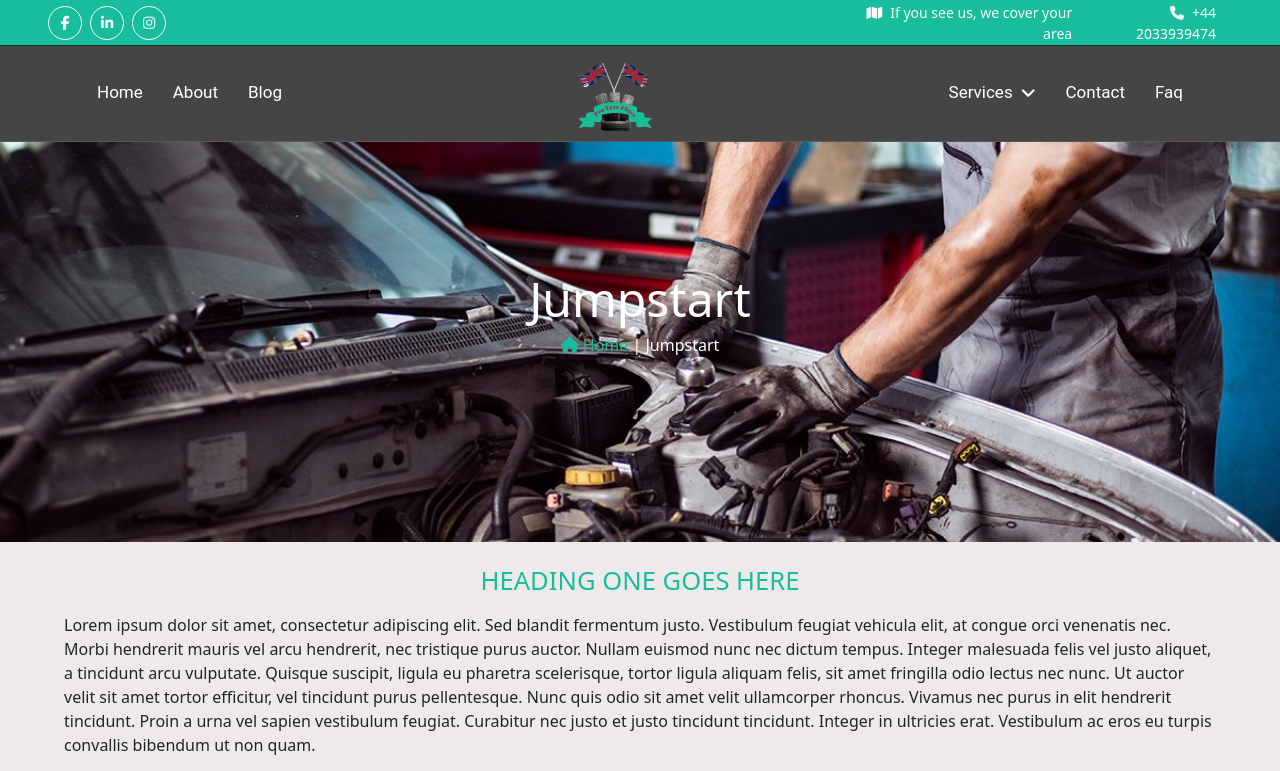
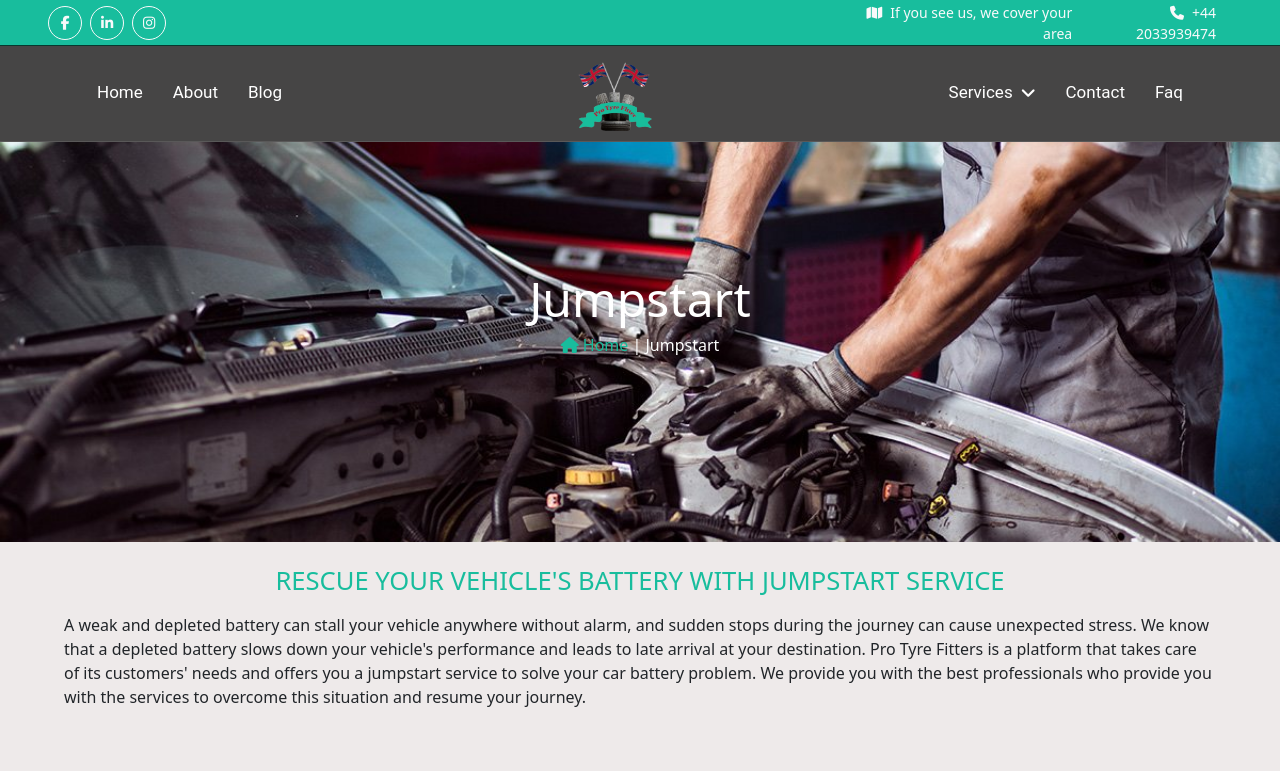
Before and after one commit to Mehwishmushtaq/MrTyreFitter, a React (Vite) app: page /services/jumpstart in a window 1280 px wide. Shown: the top 771 px of the page. Built offline with nearby package versions, Linux system fonts and the light colour scheme.

Commit message:
Update JumpStart.jsx

```diff
--- a/src/JumpStart.jsx
+++ b/src/JumpStart.jsx
@@ -14,20 +14,37 @@ const JumpStart = () => {
         imgFive="/images/img-11.jpg"
         // Text
         pageTitle="Jumpstart"
-        headingOne="heading one goes here"
-        headingTwo="heading two goes here"
-        headingThree="heading three goes here"
-        headingFour="heading four goes here"
-        headingFive="heading five goes here"
-        paraOne="Lorem ipsum dolor sit amet, consectetur adipiscing elit. Sed blandit fermentum justo. Vestibulum feugiat vehicula elit, at congue orci venenatis nec. Morbi hendrerit mauris vel arcu hendrerit, nec tristique purus auctor. Nullam euismod nunc nec dictum tempus. Integer malesuada felis vel justo aliquet, a tincidunt arcu vulputate. Quisque suscipit, ligula eu pharetra scelerisque, tortor ligula aliquam felis, sit amet fringilla odio lectus nec nunc. Ut auctor velit sit amet tortor efficitur, vel tincidunt purus pellentesque. Nunc quis odio sit amet velit ullamcorper rhoncus. Vivamus nec purus in elit hendrerit tincidunt. Proin a urna vel sapien vestibulum feugiat. Curabitur nec justo et justo tincidunt tincidunt. Integer in ultricies erat. Vestibulum ac eros eu turpis convallis bibendum ut non quam."
-        paraTwo="Lorem ipsum dolor sit amet consectetur, adipisicing elit. Ducimus eveniet, praesentium consectetur, temporibus assumenda eius maiores possimus explicabo quos officiis dolorum quod? Vitae harum delectus porro perspiciatis architecto ipsum sed.
-        Suscipit architecto rem voluptatibus quibusdam provident. Error excepturi sunt perspiciatis earum accusantium, cum blanditiis eius similique vero pariatur. Ea debitis explicabo accusamus molestiae ullam unde sunt provident saepe voluptatum animi?
-        Et nulla saepe quis esse ad ut, ea quod earum illum labore sint dolor velit reiciendis voluptatum, nihil quia corrupti, explicabo sit ex rem suscipit! Mollitia voluptatibus iste ab ex."
-        paraThree="Lorem ipsumi dolor sit amet, consectetur adipiscing elit. Sed blandit fermentum justo. Vestibulum feugiat vehicula elit, at congue orci venenatis nec. Morbi hendrerit mauris vel arcu hendrerit, nec tristique purus auctor. Nullam euismod nunc nec dictum tempus. Integer malesuada felis vel justo aliquet, a tincidunt arcu vulputate."
-        paraFour="Lorem ipsum dolor sit amet, consectetur adipiscing elit. Sed blandit fermentum justo. Vestibulum feugiat vehicula elit, at congue orci venenatis nec. Morbi hendrerit mauris vel arcu hendrerit, nec tristique purus auctor. Nullam euismod nunc nec dictum tempus. Integer malesuada felis vel justo aliquet, a tincidunt arcu vulputate."
-        paraFive="Lorem ipsum dolor sit amet consectetur, adipisicing elit. Ducimus eveniet, praesentium consectetur, temporibus assumenda eius maiores possimus explicabo quos officiis dolorum quod? Vitae harum delectus porro perspiciatis architecto ipsum sed.
-        Suscipit architecto rem voluptatibus quibusdam provident. Error excepturi sunt perspiciatis earum accusantium, cum blanditiis eius similique vero pariatur. Ea debitis explicabo accusamus molestiae ullam unde sunt provident saepe voluptatum animi?
-        Et nulla saepe quis esse ad ut, ea quod earum illum labore sint dolor velit reiciendis voluptatum, nihil quia corrupti, explicabo sit ex rem suscipit! Mollitia voluptatibus iste ab ex. Lorem ipsum dolor sit amet consectetur adipisicing elit. Quidem, mollitia."
+        headingOne="Rescue your vehicle's battery with jumpstart service"
+        headingTwo="Expeditious jumpstart car service "
+        headingThree="Quick fix with jumpstart service near me "
+        headingFour="Superlative jumpstart car battery charger "
+        headingFive="Jumpstart service at your desired location"
+        paraOne="A weak and depleted battery can stall your vehicle anywhere without alarm, and sudden stops during the journey can cause unexpected stress. We know that a depleted battery slows down your vehicle's performance and leads to late arrival at your destination. Pro Tyre Fitters is a platform that takes care of its customers' needs and offers you a jumpstart service to solve your car battery problem. We provide you with the best professionals who provide you with the services to overcome this situation and resume your journey.
+        "
+        paraTwo="A sudden stop in the car causes you mental and financial stress, and it also brings physical stress when you take the car to the garage. We understand your burden, and to reduce your stress, we offer you the best garage services with well-trained professionals at your location. Our professionals arrive at your location with a complete tool kit and the necessary equipment to provide jumpstart car service. They arrive quickly at your one call.
+        "
+        paraThree="Most of the time, the car battery creates problems at the roadside, which leads to a panic situation for you. All you need is a jumpstart service near me that will provide you with the best service at a very affordable price. One of the causes of battery depletion is extreme weather conditions, such as extreme heat and cold. Other causes are battery ageing and leaving interior lights, headlights or any electrical component on. Our professionals arrive on the spot to save you and your vehicle from stress.
+        "
+        paraFour="Our professionals are highly trained in their work; they know all vehicle-related problems and possible solutions. They arrive at your location, diagnose the cause of the problem, and resolve it with the best solution. A great way out of the situation is to jumpstart a car battery charger that charges your damaged and depleted battery. They also protect the battery from dying and provide enough power to restart the engine. You can carry it while travelling to protect against the unexpected incident.
+        "
+        paraFive="Your safety and comfort are our priority; we offer you service at your designated location. Our professionals reach the spot without time and place restrictions; they are ready 24/7 to solve your problem, even in the middle of the night and in extreme weather. They can even serve you at your home doorstep to save you the physical stress of going to the garage and even serve you at the workplace to save you from disrupting your work schedule. That can also serve you on the side of the road.
+        "
+        scardparaOne="Our professionals are available 24/7 to handle battery-related emergencies, arriving at the spot with a complete toolkit to save you, regardless of time and place.
+
+        "
+        scardparaTwo="We aim to ensure your safety and that of your vehicle while travelling, so we always take care of your vehicle and ensure that it is safely prepared for your travel.
+
+        "
+        scardparaThree="We serve you at your designated location, be it your home, workplace or roadside. Our professionals will arrive to resolve your issue and help you resume your travels.
+
+
+        "
+        scardOne="24/7 available to handle emergencies"
+        scardTwo="Prioritise your safety         "
+        scardThree="Serve you at your designated location"
+
+        ctaText="Call us today to get jumpstart service and save your battery from further damage. Our professionals guide you completely and provide you with a jumpstart car battery charger that will help you in the future. They reach your location and solve your problem immediately.
+        "
      />
     </>
   )
```
